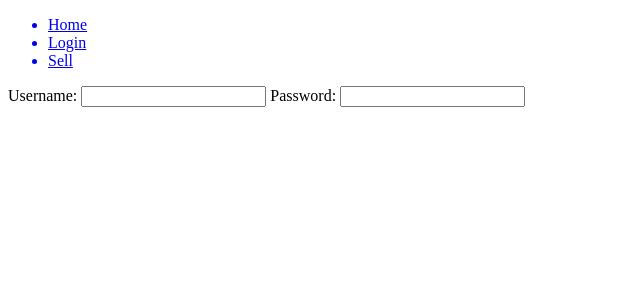
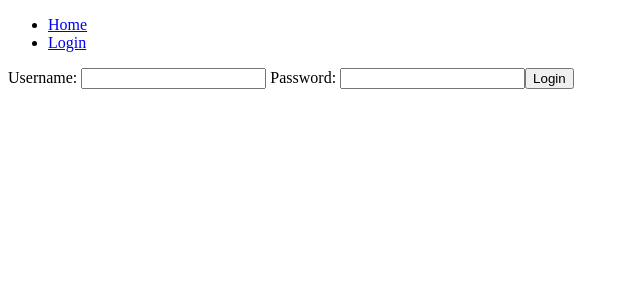
Before and after one commit to RaHughes/groupCAP, a React (Create React App) app: page /Login in a window 1280 px wide. Shown: the top 300 px of the page, without its empty margins (0-640 px from the left). Built offline with nearby package versions, Linux system fonts and the light colour scheme.

Commit message:
Add version one user validation

```diff
--- a/package.json
+++ b/package.json
@@ -7,6 +7,7 @@
     "@testing-library/react": "^11.2.7",
     "@testing-library/user-event": "^12.8.3",
     "axios": "^0.24.0",
+    "jwt-decode": "^3.1.2",
     "react": "^17.0.2",
     "react-dom": "^17.0.2",
     "react-router-dom": "^6.0.2",
--- a/src/components/LogInForm/LogInForm.jsx
+++ b/src/components/LogInForm/LogInForm.jsx
@@ -1,4 +1,5 @@
 import React, { Component } from 'react';
+import axios from 'axios';
 
 class LogInForm extends Component {
     constructor(props) {
@@ -15,13 +16,20 @@ class LogInForm extends Component {
         })
     }
 
+    onSubmit = (event) => {
+        event.preventDefault()
+        let response = axios.post("https://localhost:44394/api/authentication/login", { "username": this.state.username, "password": this.state.password })
+        console.log(response)
+    }
+
     render() {
-        return ( <div>
+        return ( <form onSubmit={this.onSubmit}>
             <label> Username: </label>
             <input name="username" value={this.state.username} onChange={this.handleChange}></input>
             <label> Password: </label>
             <input name="password" value={this.state.password} onChange={this.handleChange}></input>
-        </div> );
+            <button type='submit'>Login</button>
+        </form> );
     }
 }
 
--- a/src/components/NavBar/NavBar.jsx
+++ b/src/components/NavBar/NavBar.jsx
@@ -1,19 +1,30 @@
 import React from 'react';
 import {Link} from 'react-router-dom';
 
-function NavBar() {
+function NavBar( {user} ) {
     return (
     <nav>
+        {user && <h4>Welcome {user.username}</h4>}
         <ul>
-            <Link to='/'>
-                <li>Home</li>
-            </Link>
-            <Link to='/Login'>
-                <li>Login</li>
-            </Link>
-            <Link to='/Sell'>
-                <li>Sell</li>
-            </Link>
+            <li>
+                <Link to='/' > Home </Link>
+            </li>
+            {!user &&
+            <React.Fragment>
+                <li>
+                    <Link to='/Login' > Login </Link>
+                </li>
+            </React.Fragment>}
+            {user &&
+            <React.Fragment>
+                <li>
+                    <Link to='/Logout' > Logout </Link>
+                </li>
+                <li>
+                    <Link to='/Sell' > Sell </Link>
+                </li>
+            </React.Fragment>
+            }
         </ul>
     </nav> );
     }
```
Also changed, not shown: src/components/App.jsx (+16 -1 lines), src/components/UserRegister/UserRegister.jsx (added), 1 other file (tests, documents, lock files or other folders).
